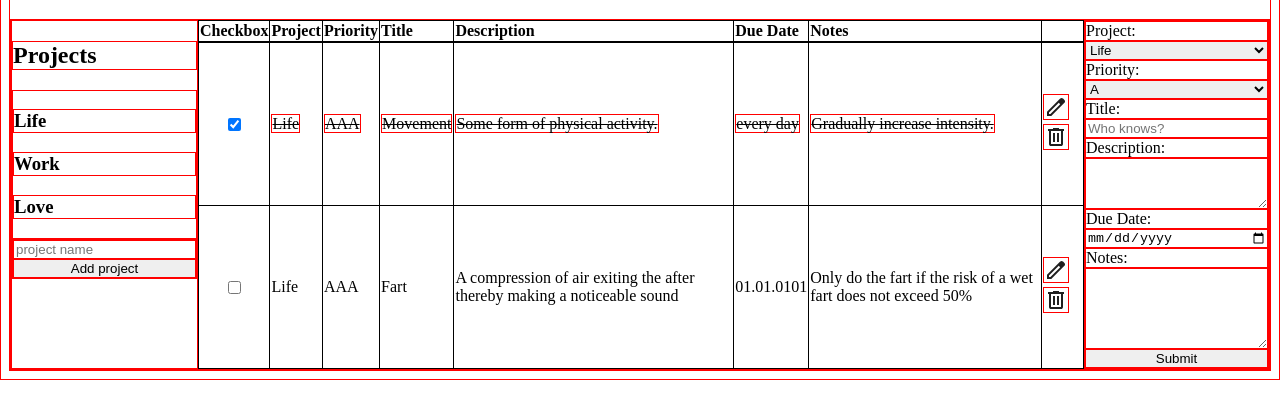
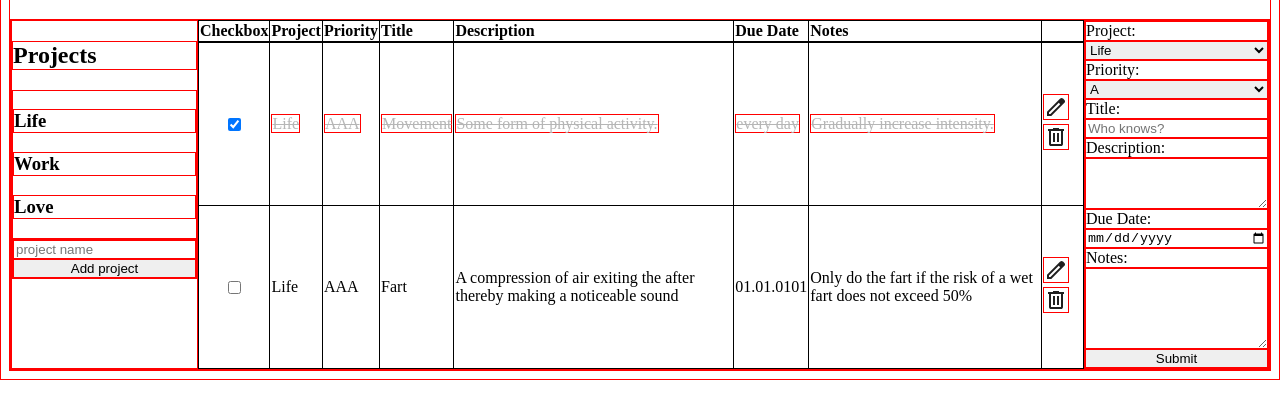
Before and after one commit to DebSol11/odin-to-do-list, a website built with webpack: page src/template.html in a window 1280 px wide. Shown: the part 73-492 px from the top of the page. Built offline with nearby package versions, Linux system fonts and the light colour scheme.

Commit message:
Display crossed to dos in grey

```diff
--- a/src/displayToDos.js
+++ b/src/displayToDos.js
@@ -27,6 +27,7 @@ function displayToDos() {
 function displayCrossedToDo(index) {
   let toDoElement = document.createElement("tr");
   toDoElement.classList.add(`toDoEntity${index}`);
+  toDoElement.classList.add("greyed")
 
   const tdCheckbox = document.createElement("td");
   toDoElement.appendChild(tdCheckbox);
--- a/src/styles.css
+++ b/src/styles.css
@@ -29,3 +29,7 @@ div.content-wrap {
     display: block;
     margin: 0 auto;
 }
+
+.greyed {
+    color: rgb(182, 182, 182);
+}
```
